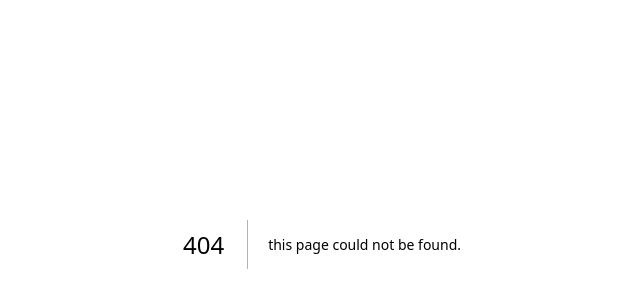
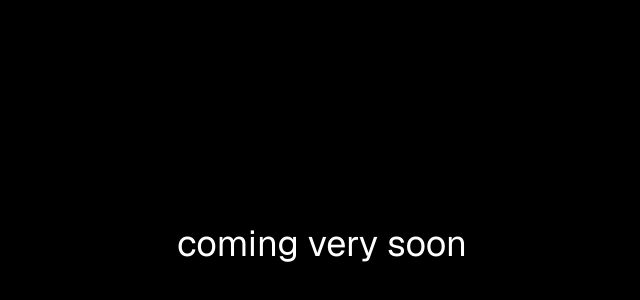
Before and after one commit to realhardik18/hrdk.life, a Next.js app: page /blogs in a window 1280 px wide. Before the commit this address had no page. Shown: the part 156-456 px from the top of the page, without its empty margins (318-958 px from the left). Built offline with nearby package versions, Linux system fonts and the light colour scheme.

Commit message:
added sample blog page

```diff
--- /dev/null
+++ b/app/blogs/page.jsx
@@ -0,0 +1,7 @@
+export default function Blogs(){
+    return(
+        <div className="flex justify-center items-center h-screen">
+            <p className="text-4xl">coming very soon</p>
+        </div>
+    )
+}
```
